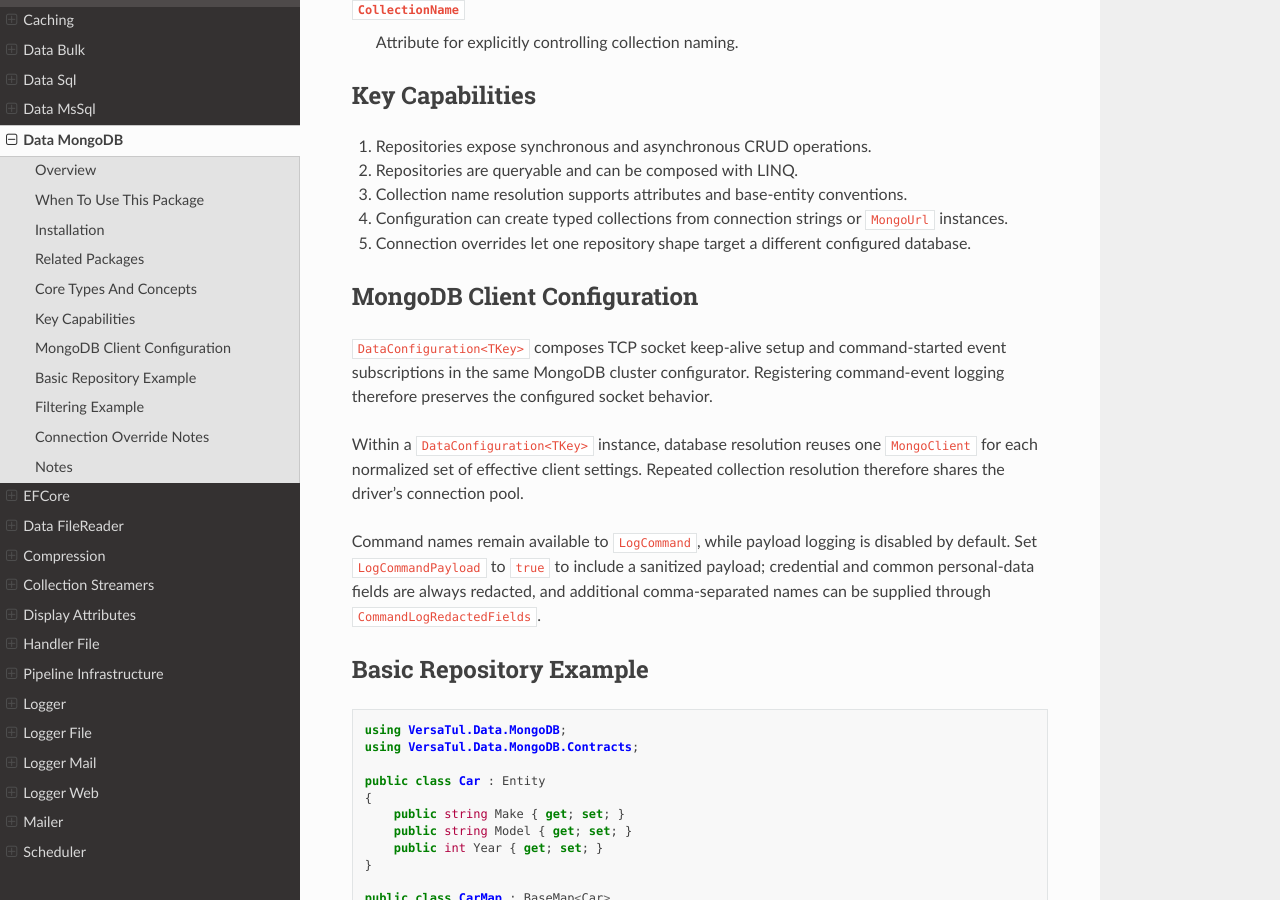
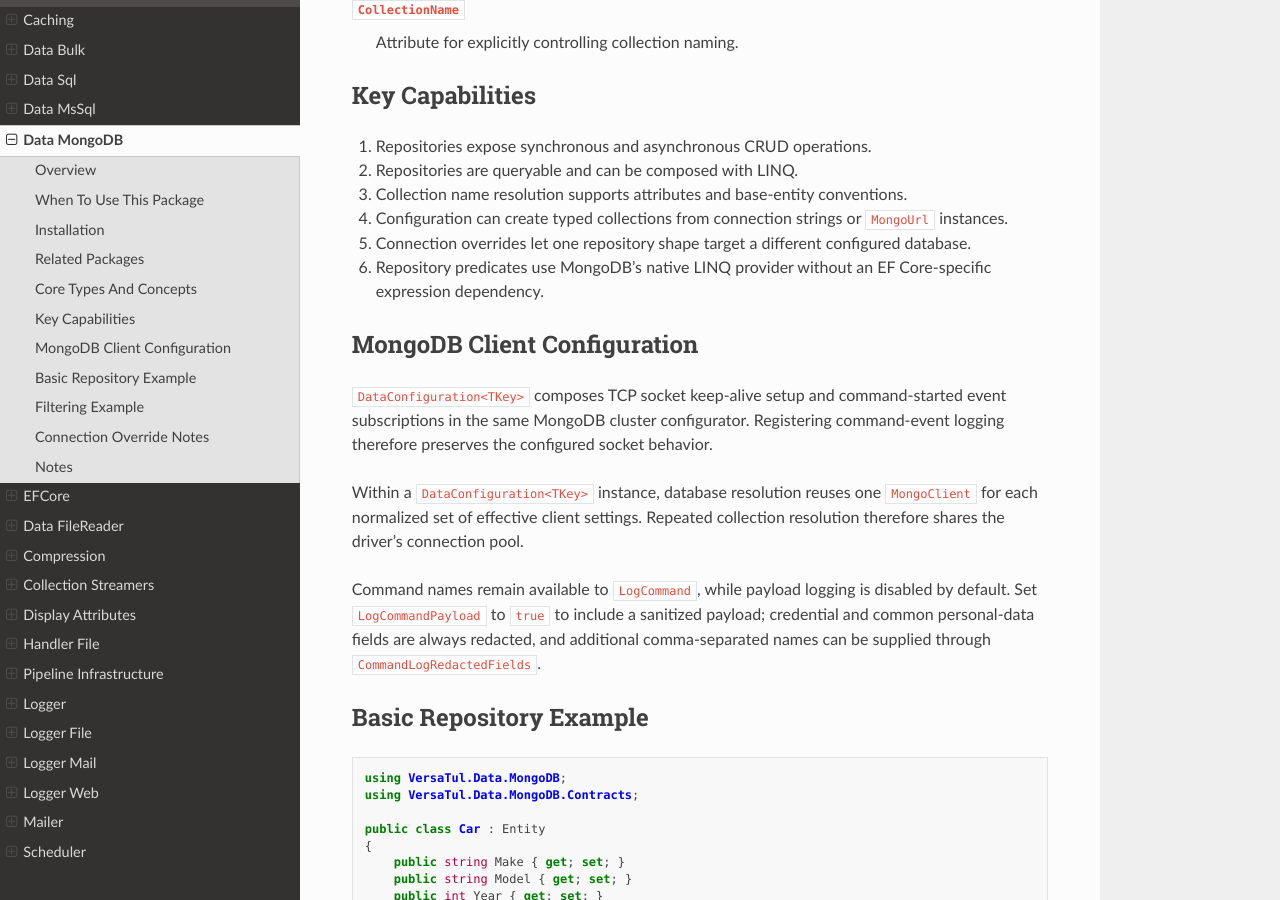
Before and after one commit to BjornWilliams/DocsVersaTul, a Sphinx documentation site: the page built from docs/source/mongodb.rst, in a window 1280 px wide and 900 px high, scrolled down 1625 px. Built offline with Sphinx 7.4.7 and the Read the Docs theme 3.1.0, drawn with Linux system fonts in a browser that asks for light colours.

Commit message:
Document native MongoDB LINQ usage
AB#2911

AB#2905

```diff
--- a/docs/source/mongodb.rst
+++ b/docs/source/mongodb.rst
@@ -73,6 +73,7 @@
 3. Collection name resolution supports attributes and base-entity conventions.
 4. Configuration can create typed collections from connection strings or ``MongoUrl`` instances.
 5. Connection overrides let one repository shape target a different configured database.
+6. Repository predicates use MongoDB's native LINQ provider without an EF Core-specific expression dependency.
 
 MongoDB Client Configuration
 ----------------------------
```
